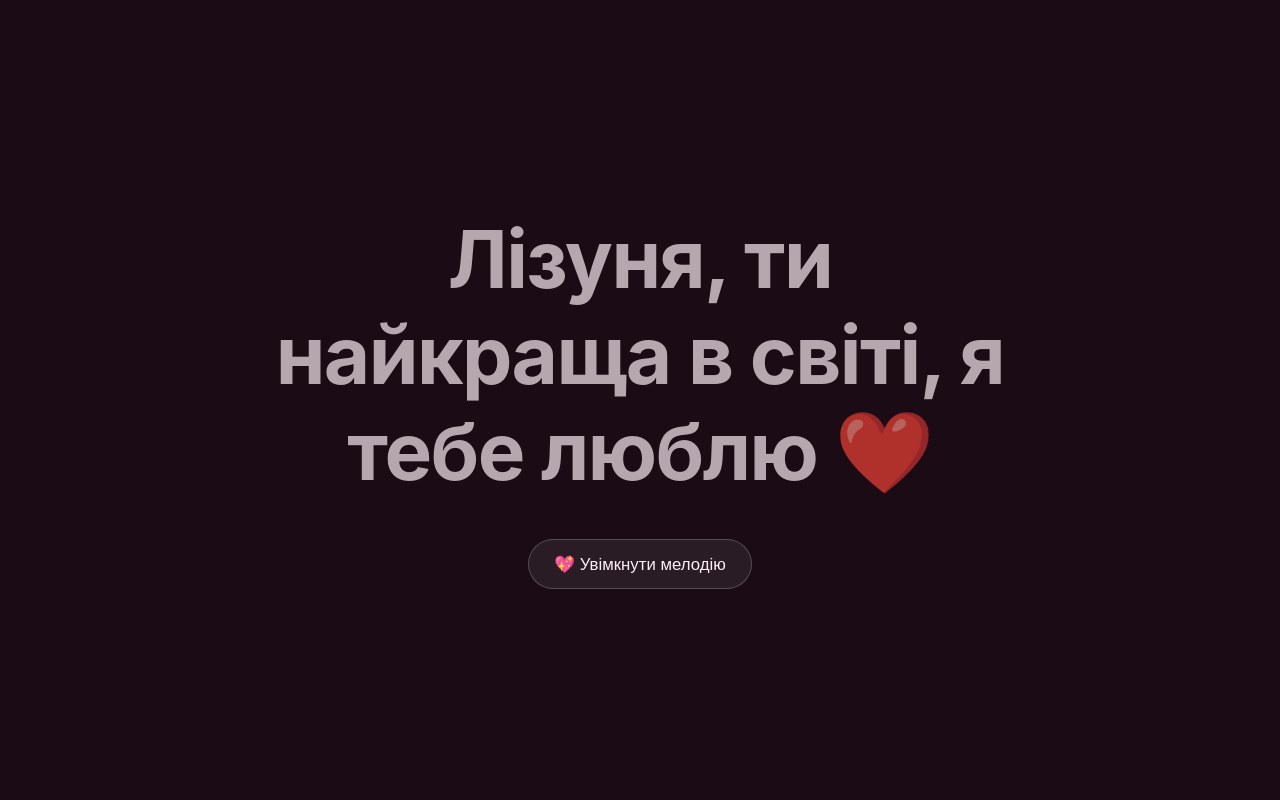
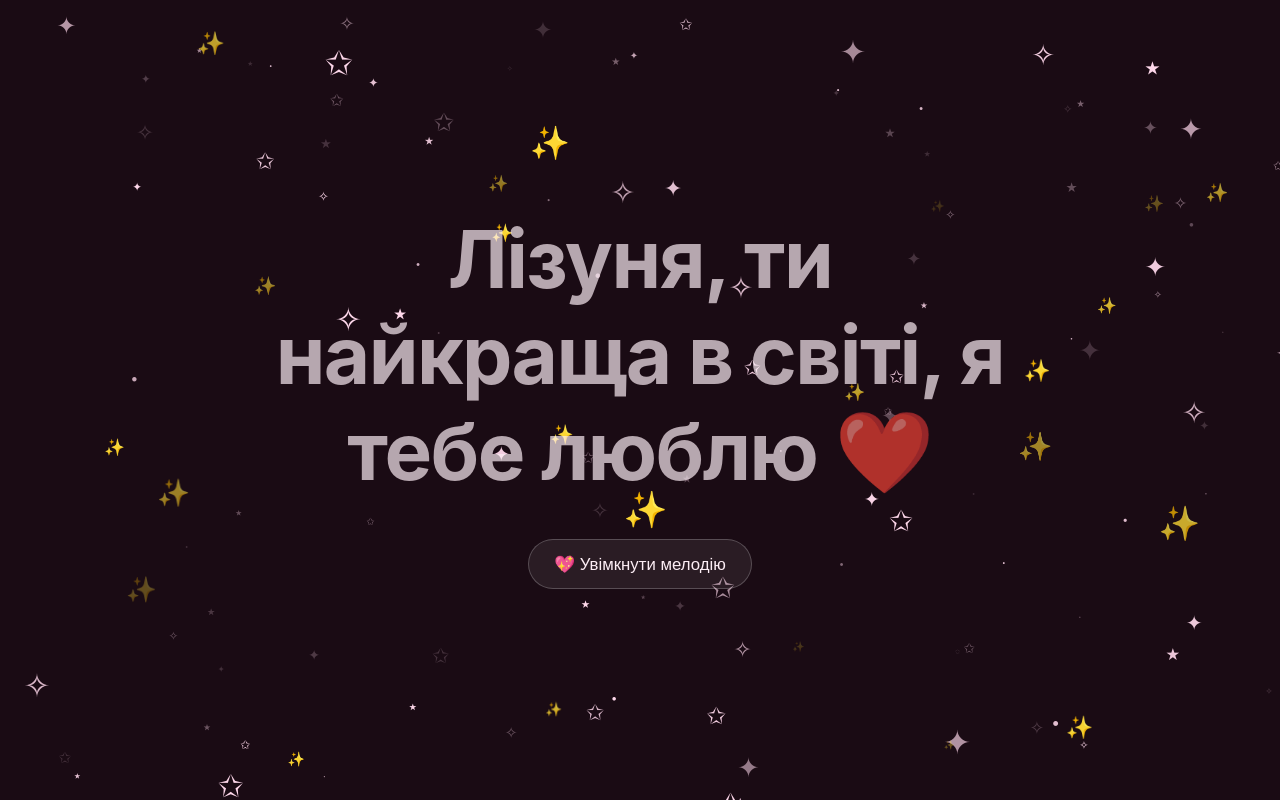
Before and after one commit to rost108/lizunya, a plain HTML site: page index.html in a window 1280 px wide. Drawn offline with Linux system fonts and the light colour scheme.

Commit message:
Add many twinkling stars

```diff
--- a/index.html
+++ b/index.html
@@ -35,6 +35,23 @@
       0%, 100% { opacity: 1; }
       50% { opacity: 0.6; }
     }
+    #stars {
+      position: fixed;
+      inset: 0;
+      overflow: hidden;
+      pointer-events: none;
+      z-index: -1;
+    }
+    .star {
+      position: absolute;
+      color: #ffd9ec;
+      animation: twinkle var(--dur) ease-in-out infinite;
+      animation-delay: var(--delay);
+    }
+    @keyframes twinkle {
+      0%, 100% { opacity: 0.15; transform: scale(0.8); }
+      50%      { opacity: 1;    transform: scale(1.2); }
+    }
     #music {
       padding: 0.85rem 1.6rem;
       font-size: 1.05rem;
@@ -51,8 +68,29 @@
   </style>
 </head>
 <body>
+  <div id="stars"></div>
   <h1>Лізуня, ти найкраща в світі, я тебе люблю ❤️</h1>
   <button id="music">💖 Увімкнути мелодію</button>
+
+  <script>
+    // Багато зірочок ✨
+    (function () {
+      const box = document.getElementById('stars');
+      const glyphs = ['✦', '✧', '⋆', '✩', '·', '✨'];
+      const count = 140;
+      let html = '';
+      for (let i = 0; i < count; i++) {
+        const top = (Math.random() * 100).toFixed(2);
+        const left = (Math.random() * 100).toFixed(2);
+        const size = (0.5 + Math.random() * 1.6).toFixed(2);
+        const dur = (1.8 + Math.random() * 3).toFixed(2);
+        const delay = (Math.random() * 4).toFixed(2);
+        const g = glyphs[i % glyphs.length];
+        html += `<span class="star" style="top:${top}%;left:${left}%;font-size:${size}rem;--dur:${dur}s;--delay:${delay}s">${g}</span>`;
+      }
+      box.innerHTML = html;
+    })();
+  </script>
 
   <script>
     // Ноти (Гц)
```
